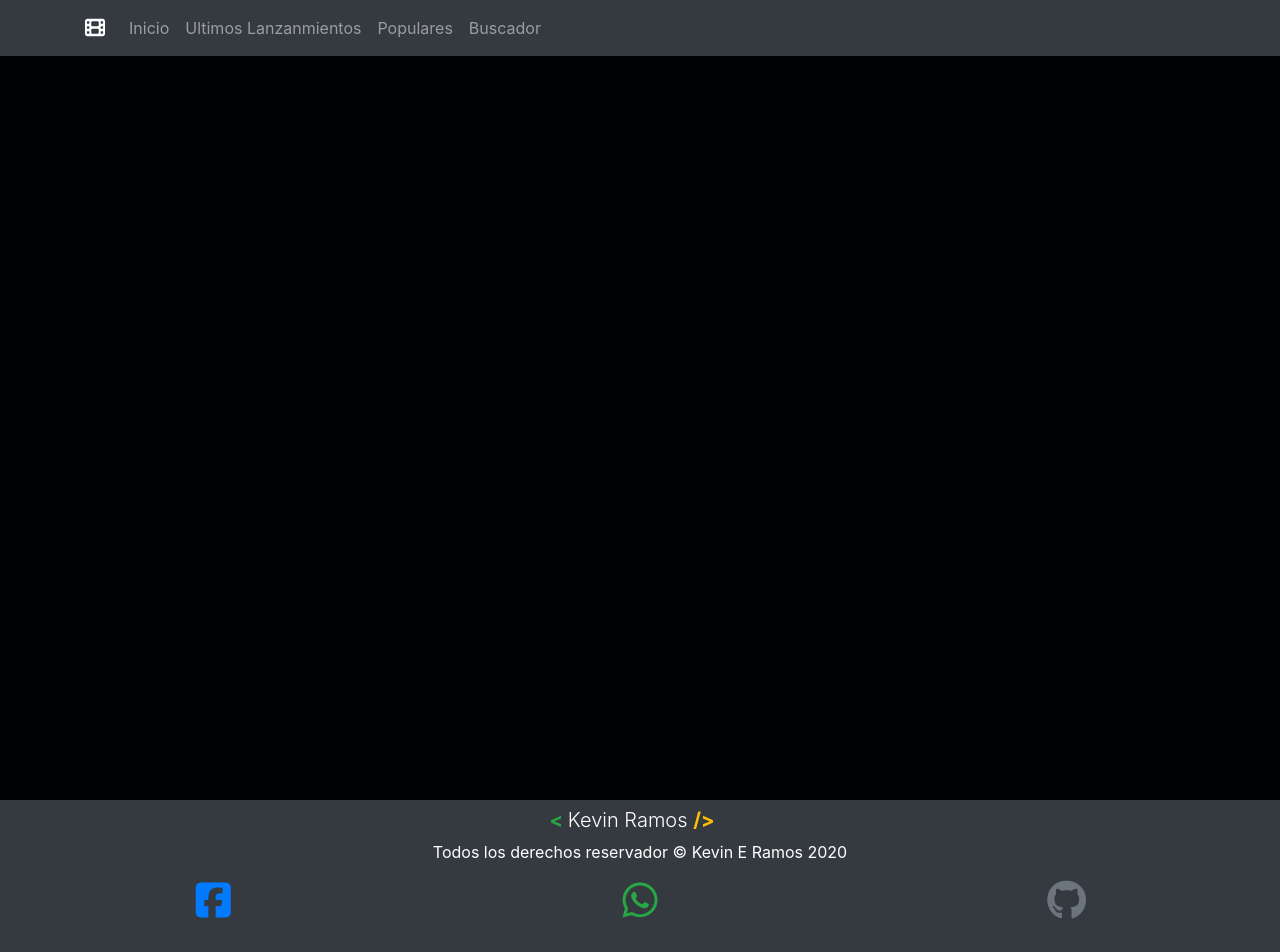
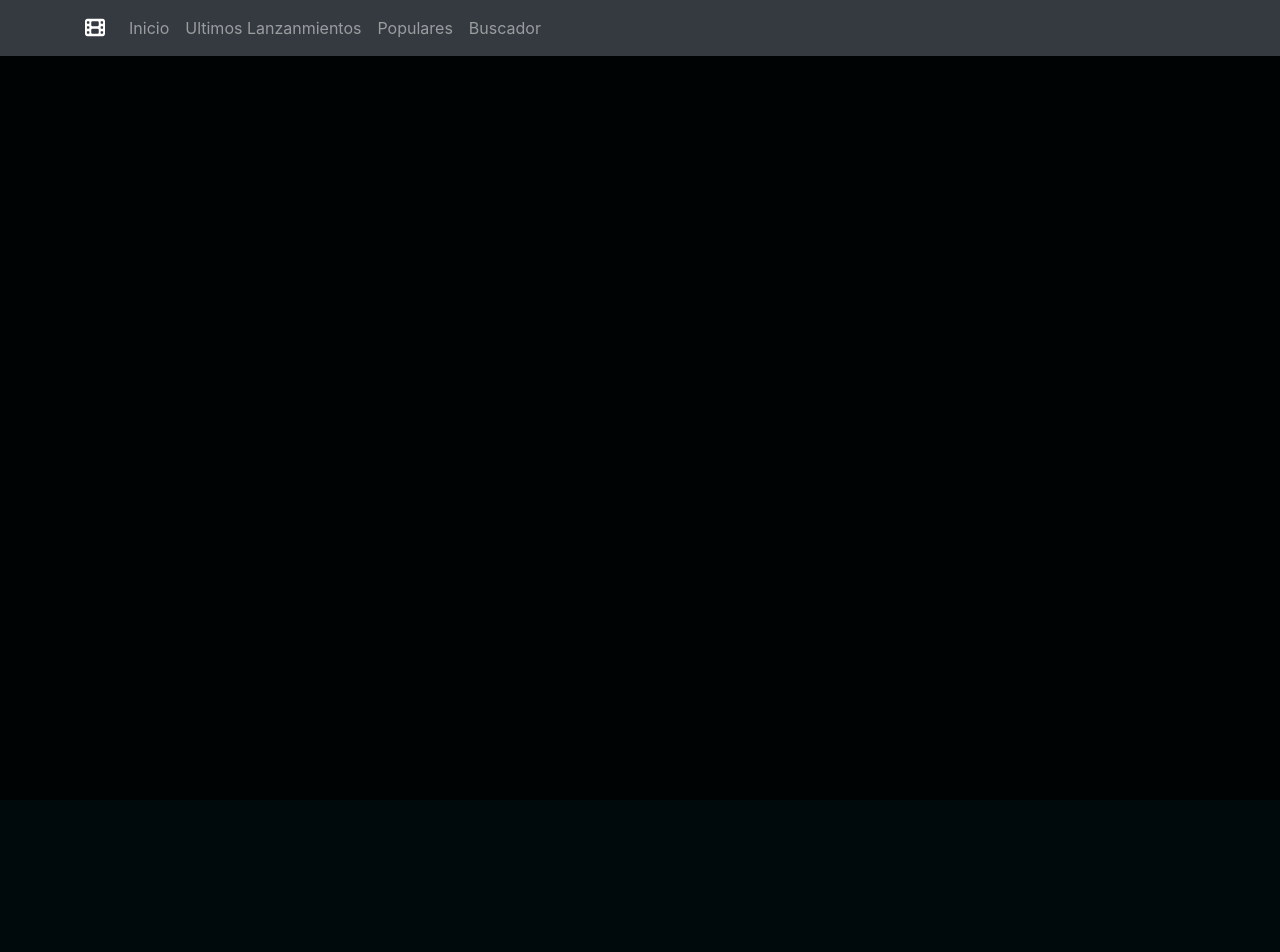
Before and after one commit to KevinERamos/kevinmovie, a plain HTML site: page pelicula.html in a window 1280 px wide. After the commit the page ends 800 px from the top, so only its background shows below. Drawn offline with nearby package versions, Linux system fonts and the light colour scheme; no server answers.

Commit message:
Pelicula sin footer

```diff
--- a/pelicula.html
+++ b/pelicula.html
@@ -130,40 +130,5 @@
 
 
 
-<footer>
-  <div class="container-fluid bg-dark">
-
-    <div class="row">
-
-      <div class="col-12 text-center">
-        <a href="https://kevineramos.github.io/" target="_blank" class="navbar-brand display-4 text-white">
-          <strong class="text-success font-weight-bold">
-            < </strong>Kevin Ramos <strong class="text-warning font-weight-bold">/></strong>
-        </a>
-      </div>
-    </div>
-
-    <div class="row">
-      <div class="col">
-        <p class="text-center  text-white">Todos los derechos reservador &copy; Kevin E Ramos <script> document.write(new Date().getFullYear()) </script></p> </p>
-      </div>
-    </div>
-
-    <div class="row ">
-      <div class="col-4 text-center">
-        <a href="https://www.facebook.com/kevin.Eduardo.Ramos.Gonzales" target="_blank"><i class="fab fa-facebook-square text-center h1"></i></a>
-      </div>
-
-      <div class="col-4 text-center ">
-        <a href="https://api.whatsapp.com/send?phone=51970344480&text=Hola!%20Kevin%20E%20mas%20Ramos!"target="_blank"><i class="fab fa-whatsapp text-success h1"></i></a>
-      </div>
-
-      <div class="col-4 text-center pb-4">
-        <a href="https://github.com/KevinERamos/kevinmovie" target="_blank"><i class="fab fa-github text-muted h1"></i></a>
-      </div>
-    </div>
-
-  </div>
-</footer>
 
 </html>
```
